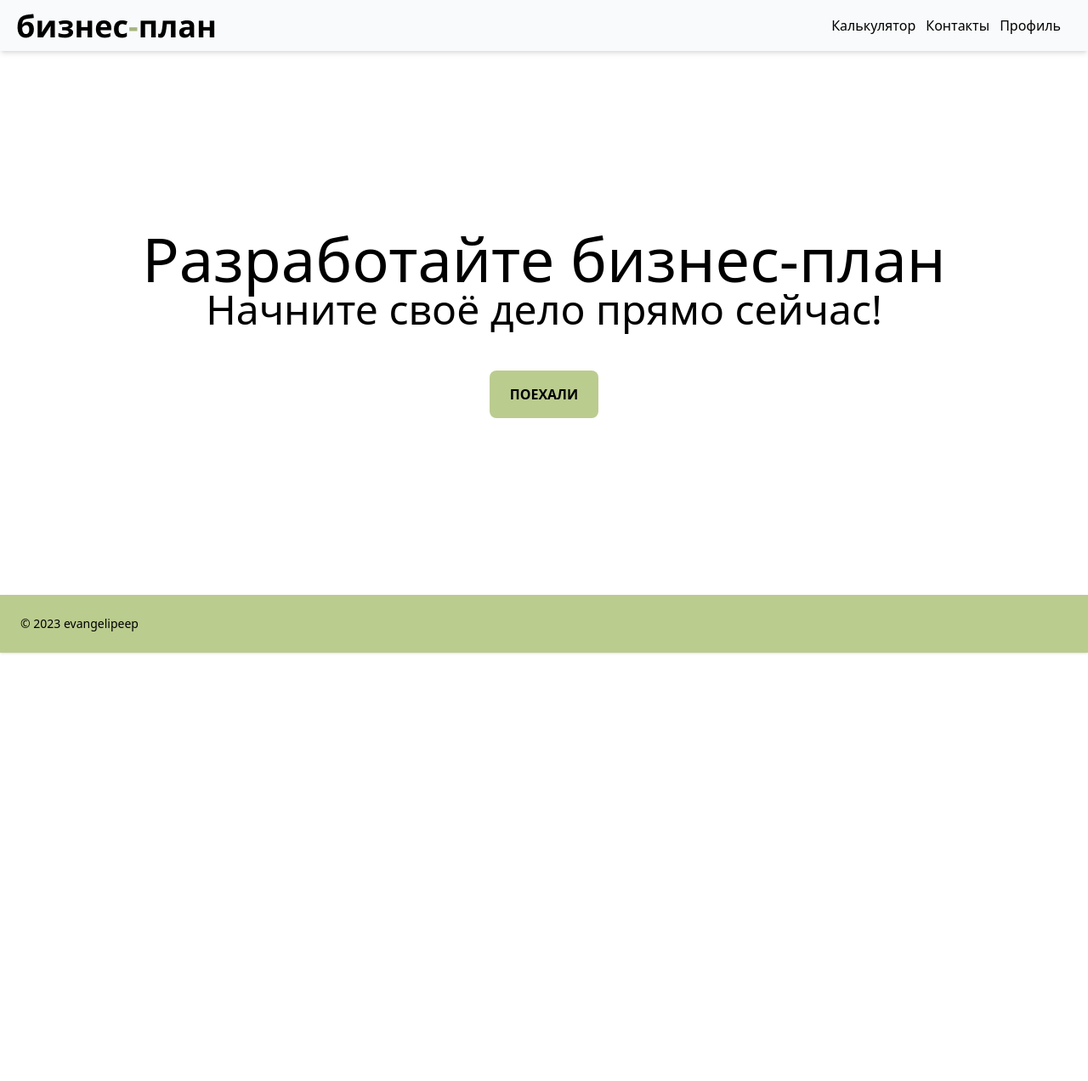
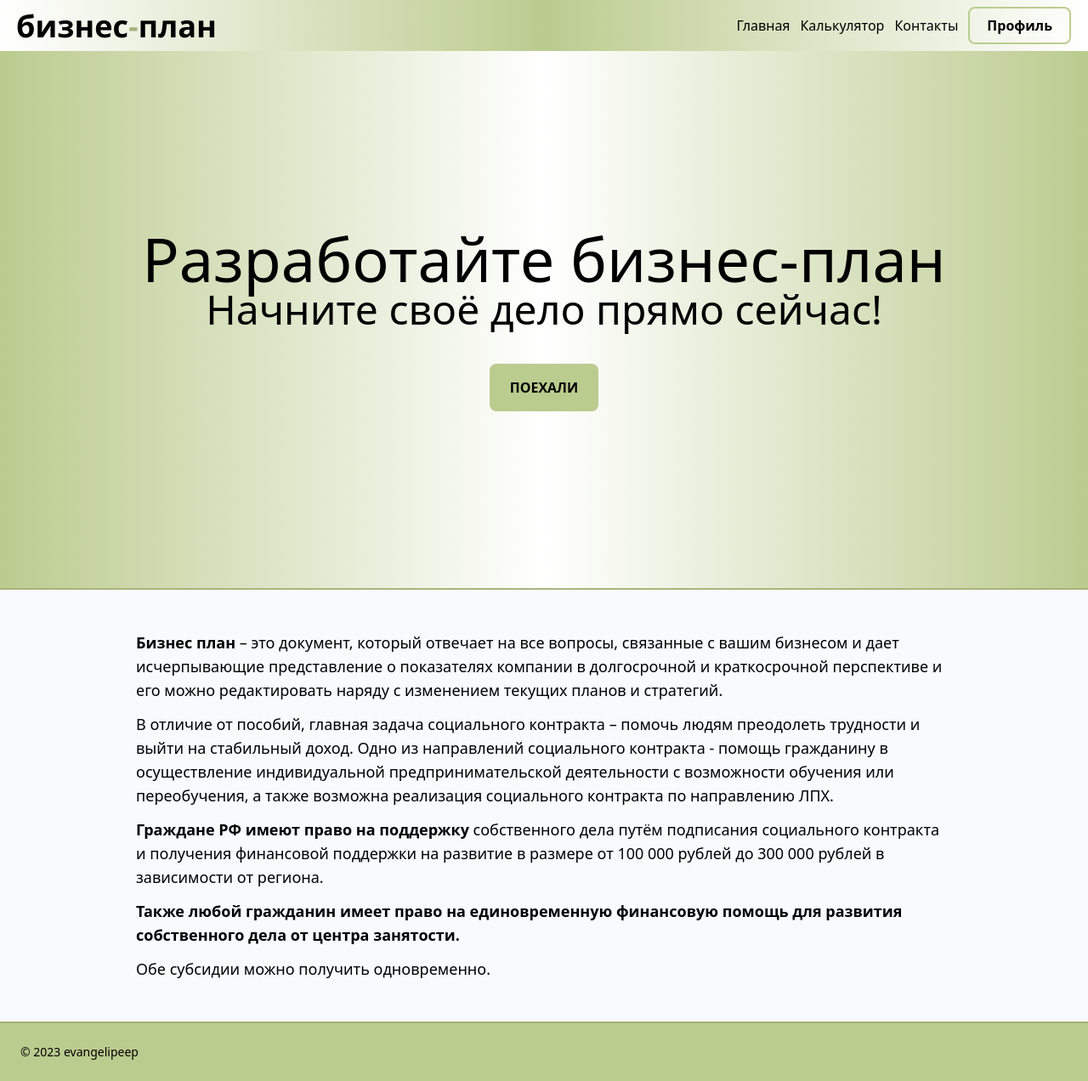
Before and after one commit to evangelipeep/business-plan, a React (Create React App) app: page / in a window 1280 px wide. Shown: the whole page at 85% size. Before the commit the page ends 800 px from the top, so only its background shows below. Built offline with nearby package versions, Linux system fonts and the light colour scheme.

Commit message:
section-1

```diff
--- a/src/components/button/Button.tsx
+++ b/src/components/button/Button.tsx
@@ -2,7 +2,7 @@ import React from 'react'
 import { motion } from 'framer-motion'
 
 const borderStyles =
-  'border-2 border-my-green hover:border-my-green-2 rounded-lg'
+  'border-2 font-bold border-my-green hover:border-my-green-2 rounded-lg px-1 py-1'
 const filledStyles =
   'bg-my-green rounded-lg font-bold py-4 px-6 mx-0 hover:bg-my-green-2 hover:text-white'
 
@@ -17,8 +17,8 @@ export const Button = ({
         isFilled && filledStyles
       }`}
       whileHover={{ scale: 1.2 }}
-      onHoverStart={(e) => {}}
-      onHoverEnd={(e) => {}}
+      whileTap={{ scale: 0.9 }}
+      transition={{ type: 'spring', stiffness: 400, damping: 17 }}
     >
       {children}
     </motion.button>
--- a/src/components/header/Header.tsx
+++ b/src/components/header/Header.tsx
@@ -1,5 +1,6 @@
 import { NavLink } from 'react-router-dom'
 import { motion } from 'framer-motion'
+import { Button } from '../button/Button'
 
 export const Header = () => {
   const Logo = require('./../../images/logo.png')
@@ -15,7 +16,7 @@ export const Header = () => {
   }
 
   return (
-    <nav className='flex justify-between items-center h-[60px] px-5 shadow-md bg-gray-50'>
+    <nav className='flex justify-between items-center h-[60px] px-5 shadow-2xl bg-gradient-to-r from-white via-my-green to-white'>
       <NavLink to='/' className='cursor-pointer opacity-100 hover:opacity-70'>
         <motion.img
           src={Logo}
@@ -29,16 +30,14 @@ export const Header = () => {
         />
       </NavLink>
       <span>
-        <ul className='flex wrap'>
+        <ul className='flex wrap items-center space-x-3'>
           <motion.li
             className='hover:text-my-green '
             whileHover={{ scale: 1.2 }}
             whileTap={{ scale: 0.9 }}
             transition={{ type: 'spring', stiffness: 400, damping: 17 }}
           >
-            <NavLink to='/calculator' className='mr-3 '>
-              Калькулятор
-            </NavLink>
+            <NavLink to='/'>Главная</NavLink>
           </motion.li>
           <motion.li
             className='hover:text-my-green '
@@ -46,9 +45,7 @@ export const Header = () => {
             whileTap={{ scale: 0.9 }}
             transition={{ type: 'spring', stiffness: 400, damping: 17 }}
           >
-            <NavLink to='/contacts' className='mr-3 '>
-              Контакты
-            </NavLink>
+            <NavLink to='/calculator'>Калькулятор</NavLink>
           </motion.li>
           <motion.li
             className='hover:text-my-green '
@@ -56,10 +53,13 @@ export const Header = () => {
             whileTap={{ scale: 0.9 }}
             transition={{ type: 'spring', stiffness: 400, damping: 17 }}
           >
-            <NavLink to='/profile' className='mr-3 '>
-              Профиль
+            <NavLink to='/contacts'>Контакты</NavLink>
+          </motion.li>
+          <li>
+            <NavLink to='/profile'>
+              <Button hasBorder={true}>Профиль</Button>
             </NavLink>
-          </motion.li>
+          </li>
         </ul>
       </span>
     </nav>
--- a/src/pages/HomePage.tsx
+++ b/src/pages/HomePage.tsx
@@ -1,15 +1,68 @@
 import { Button } from '../components/button/Button'
+import { motion } from 'framer-motion'
 
 export const HomePage = () => {
   return (
-    <div>
-      <section className='my-52 text-center'>
-        <h1 className='text-7xl'>Разработайте бизнес-план</h1>
-        <h2 className='text-5xl'>Начните своё дело прямо сейчас!</h2>
-        <button className='mt-12'>
+    <div className='bg-gradient-to-r from-my-green via-white to-my-green'>
+      <section className='py-52 text-center '>
+        <motion.h1
+          className='text-7xl'
+          initial={{ opacity: 0, scale: 0.5 }}
+          animate={{ opacity: 1, scale: 1 }}
+          transition={{
+            duration: 0.8,
+            delay: 0.5,
+            ease: [0, 0.71, 0.2, 1.01],
+          }}
+        >
+          Разработайте бизнес-план
+        </motion.h1>
+        <motion.h2
+          className='text-5xl'
+          initial={{ opacity: 0, scale: 0.5 }}
+          animate={{ opacity: 1, scale: 1 }}
+          transition={{
+            duration: 0.8,
+            delay: 0.6,
+            ease: [0, 0.71, 0.2, 1.01],
+          }}
+        >
+          Начните своё дело прямо сейчас!
+        </motion.h2>
+        <button className='mt-10'>
           <Button isFilled={true}>ПОЕХАЛИ</Button>
         </button>
       </section>
+      <div className='flex border-y-2 border-my-green-2 bg-slate-50 '>
+        <section className='mx-auto py-12 space-y-3 w-3/4 text-lg'>
+          <p>
+            <strong>Бизнес план</strong> – это документ, который отвечает на все
+            вопросы, связанные с вашим бизнесом и дает исчерпывающие
+            представление о показателях компании в долгосрочной и краткосрочной
+            перспективе и его можно редактировать наряду с изменением текущих
+            планов и стратегий.
+          </p>
+          <p>
+            В отличие от пособий, главная задача социального контракта – помочь
+            людям преодолеть трудности и выйти на стабильный доход. Одно из
+            направлений социального контракта - помощь гражданину в
+            осуществление индивидуальной предпринимательской деятельности с
+            возможности обучения или переобучения, а также возможна реализация
+            социального контракта по направлению ЛПХ.
+          </p>
+          <p>
+            <strong>Граждане РФ имеют право на поддержку</strong> собственного
+            дела путём подписания социального контракта и получения финансовой
+            поддержки на развитие в размере от 100 000 рублей до 300 000 рублей
+            в зависимости от региона.
+          </p>
+          <p className='font-bold'>
+            Также любой гражданин имеет право на единовременную финансовую
+            помощь для развития собственного дела от центра занятости.
+          </p>
+          <p>Обе субсидии можно получить одновременно.</p>
+        </section>
+      </div>
     </div>
   )
 }
```
